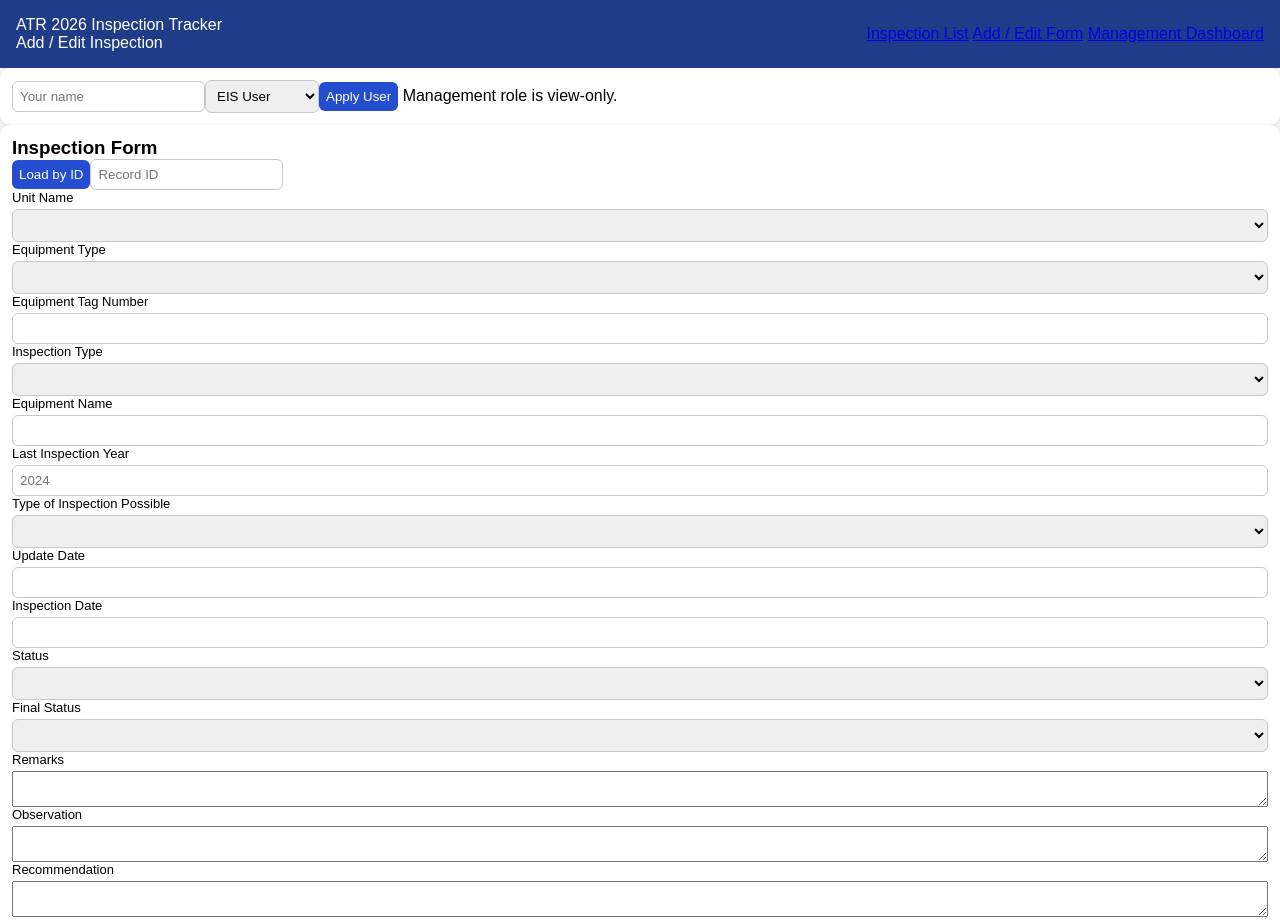
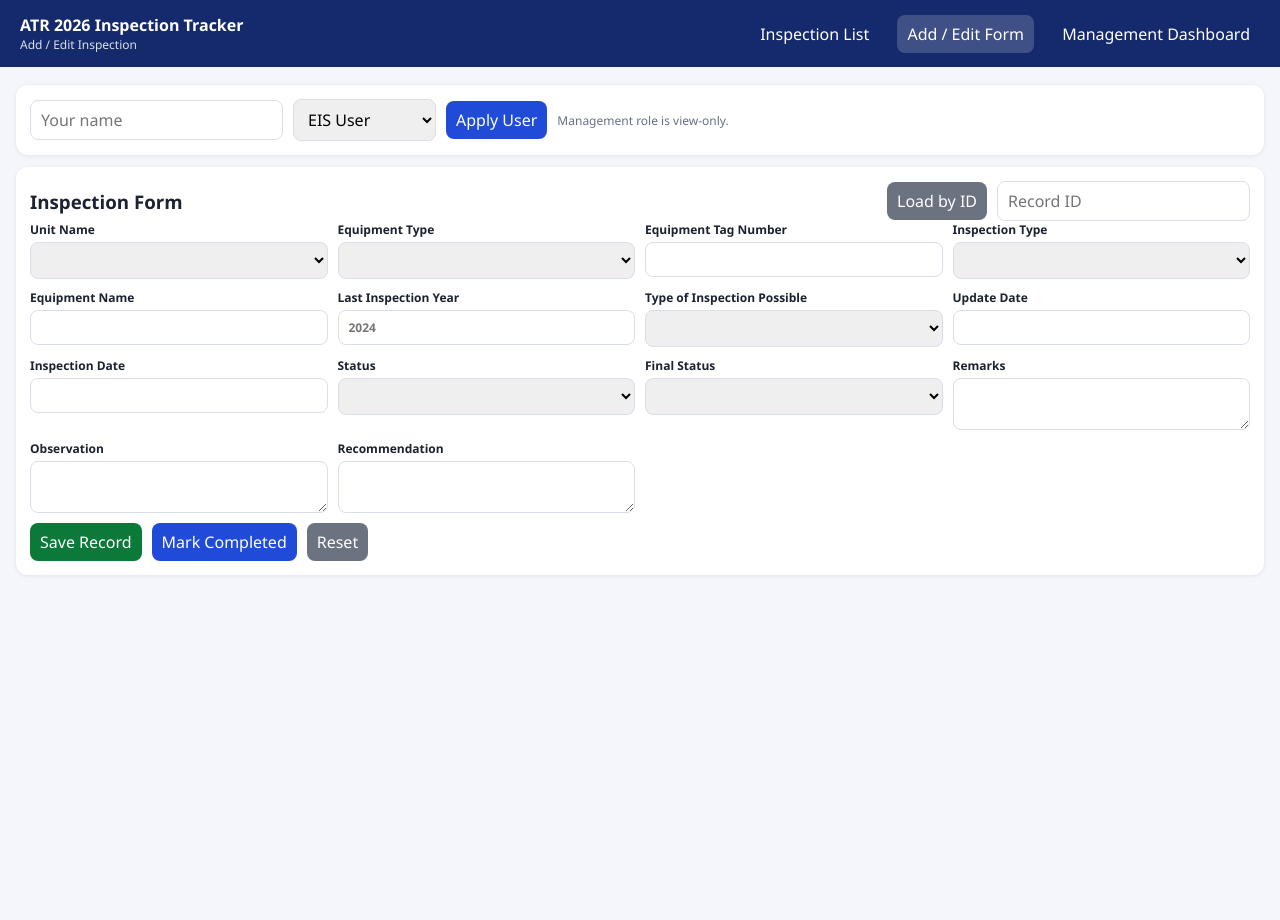
Before and after one commit to shivamkjha23-afk/Inspection, a plain HTML site: page form.html in a window 1280 px wide. Shown: the top 920 px of the page. After the commit the page ends 800 px from the top, so only its background shows below. Drawn offline with Linux system fonts and the light colour scheme.

Commit message:
Refactor CSS variables and update styles

```diff
--- a/styles.css
+++ b/styles.css
@@ -1,16 +1,16 @@
-body { font-family: Arial, sans-serif; margin: 0; background: #f4f6fa; }
-header { padding: 16px; background: #1f3c88; color: white; display: flex; justify-content: space-between; align-items: center; }
-main { padding: 16px; display: grid; gap: 14px; }
-.card { background: white; border-radius: 10px; padding: 12px; box-shadow: 0 1px 4px rgba(0,0,0,.12); }
-.form-grid { display: grid; grid-template-columns: repeat(auto-fit,minmax(220px,1fr)); gap: 10px; }
-label { display:flex; flex-direction:column; font-size: 13px; gap:4px; }
-input, select, button { padding: 7px; border:1px solid #c6c8d1; border-radius: 6px; }
-button { cursor:pointer; background:#244ecf; color:white; border:none; }
-button:hover { background:#1f3c88; }
-.grid3 { display:grid; grid-template-columns: repeat(3,1fr); gap:10px; }
-#recordsTable { width:100%; border-collapse: collapse; font-size: 13px; }
-#recordsTable th, #recordsTable td { border:1px solid #e2e4ea; padding:6px; text-align:left; }
-.bulk-panel { display:grid; grid-template-columns: 2fr 1fr 1fr auto; gap:8px; align-items:end; }
-.user-panel { display:flex; gap:8px; align-items:center; }
-.hidden { display:none; }
-.hint { color:#666; font-size:12px; }
+:root { --bg:#f4f6fb; --card:#fff; --text:#1b2230; --blue:#1f4bd8; --line:#d8deea; }
+*{box-sizing:border-box} body{margin:0;font-family:Segoe UI,Arial,sans-serif;background:var(--bg);color:var(--text)}
+header{background:#152a6c;color:#fff;padding:14px 20px;display:flex;justify-content:space-between;align-items:center}
+.brand{font-weight:700}.sub{font-size:12px;opacity:.85}
+.nav a{color:#fff;text-decoration:none;margin-left:14px;padding:8px 10px;border-radius:8px}.nav a.active,.nav a:hover{background:rgba(255,255,255,.18)}
+.container{max-width:1280px;margin:18px auto;padding:0 16px}
+.card{background:var(--card);border-radius:12px;padding:14px;box-shadow:0 1px 4px rgba(0,0,0,.08);margin-bottom:12px}
+.row{display:flex;gap:10px;flex-wrap:wrap;align-items:center}
+input,select,button,textarea{padding:8px 10px;border:1px solid var(--line);border-radius:8px;font:inherit}
+button{background:var(--blue);color:#fff;border:none;cursor:pointer} button.secondary{background:#6b7280} button.success{background:#0b7a39}
+button:disabled{opacity:.55;cursor:not-allowed}
+.table-wrap{overflow:auto} table{width:100%;border-collapse:collapse;font-size:13px} th,td{border:1px solid var(--line);padding:8px;vertical-align:top} th{background:#eef2ff}
+.grid{display:grid;grid-template-columns:repeat(auto-fit,minmax(240px,1fr));gap:10px}
+label{display:flex;flex-direction:column;gap:4px;font-size:12px;font-weight:600}
+.kpi{display:grid;grid-template-columns:repeat(auto-fit,minmax(200px,1fr));gap:10px}.kpi .box{background:#eef2ff;border-radius:10px;padding:10px}
+.right{margin-left:auto}.muted{color:#667085;font-size:12px}
```
